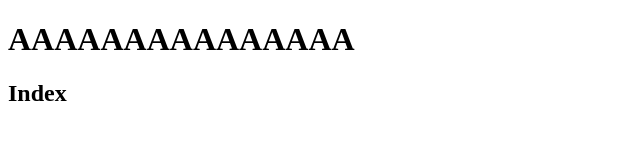
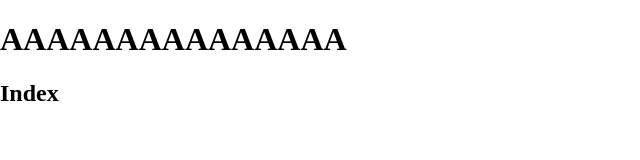
Before and after one commit to Pedromigacz/freedom-cafe, a Gatsby site: page / in a window 1280 px wide. Shown: the whole page, without its empty margins (0-640 px from the left). Built offline with nearby package versions, Linux system fonts and the light colour scheme; Gatsby itself is replaced by a stand-in of ours.

Commit message:
add css reset

```diff
--- a/gatsby-browser.js
+++ b/gatsby-browser.js
@@ -1,5 +1,5 @@
 import React from "react"
-import DefaultLayout from "./src/templates/DefaultLayout.jsx"
+import DefaultLayout from "./src/templates/DefaultLayout"
 export const wrapRootElement = ({ element }) => (
   <DefaultLayout>{element}</DefaultLayout>
 )
--- a/gatsby-ssr.js
+++ b/gatsby-ssr.js
@@ -1,5 +1,5 @@
 import React from "react"
-import DefaultLayout from "./src/templates/DefaultLayout.jsx"
+import DefaultLayout from "./src/templates/DefaultLayout"
 export const wrapRootElement = ({ element }) => (
   <DefaultLayout>{element}</DefaultLayout>
 )
--- a/src/templates/DefaultLayout.jsx
+++ b/src/templates/DefaultLayout/index.jsx
@@ -1,4 +1,5 @@
 import * as React from "react"
+import "./reset.css"
 
 const DefaultLayout = ({ children }) => (
   <>
--- /dev/null
+++ b/src/templates/DefaultLayout/reset.css
@@ -0,0 +1,17 @@
+:root {
+  box-sizing: border-box;
+}
+
+* {
+  color: inherit;
+  box-sizing: inherit;
+  font-family: inherit;
+}
+
+body {
+  margin: 0;
+}
+
+a {
+  text-decoration: none;
+}
```
